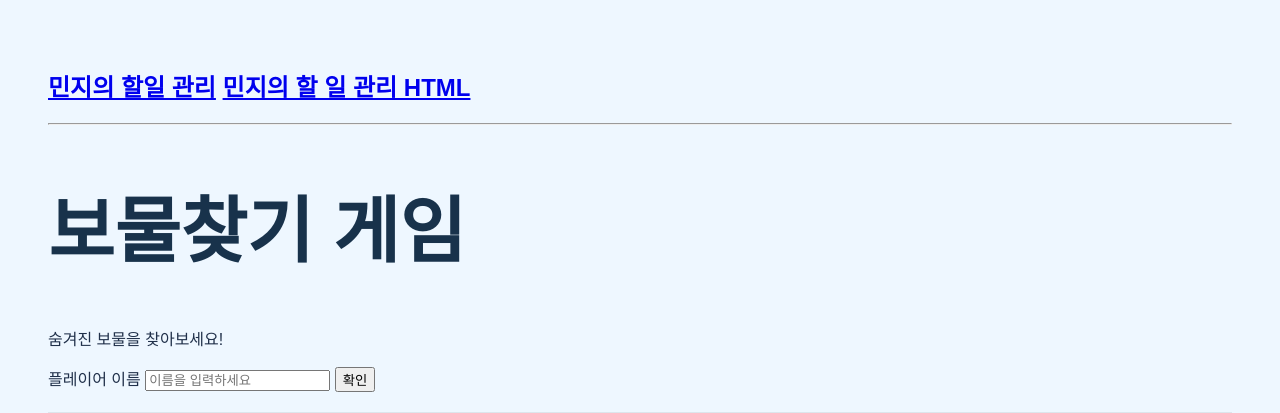
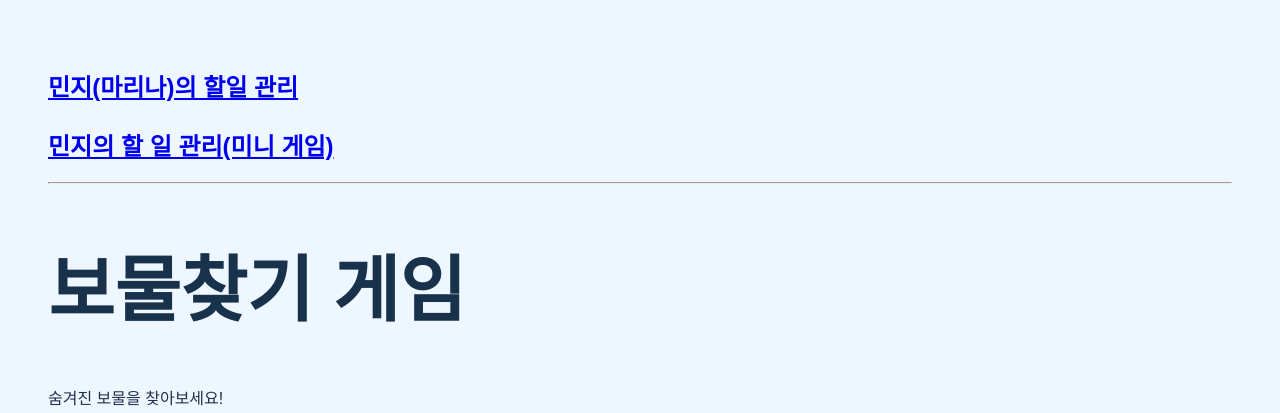
Before and after one commit to tjsdn35/my-mini-game, a Spring Boot app: page / in a window 1280 px wide. Shown: the top 413 px of the page. Run offline with Spring Boot 4, Linux system fonts and the light colour scheme.

Commit message:
ver2.3.1

```diff
--- a/src/main/resources/static/index.html
+++ b/src/main/resources/static/index.html
@@ -14,9 +14,9 @@
 		-->
 
 		<h2>
-			<a href="./minzy_to_do/index.html">민지의 할일 관리</a>
-
-			<a href="./minzy_to_do/index02.html">민지의 할 일 관리 HTML</a>
+			<a href="./minzy_to_do/index.html">민지(마리나)의 할일 관리</a>
+			</p>
+			<a href="./minzy_to_do/index02.html">민지의 할 일 관리(미니 게임)</a>
 		</h2>
 	</p>
 
```
Also changed, not shown: src/main/resources/static/index1.html (renamed from src/main/resources/static/index01.html).
